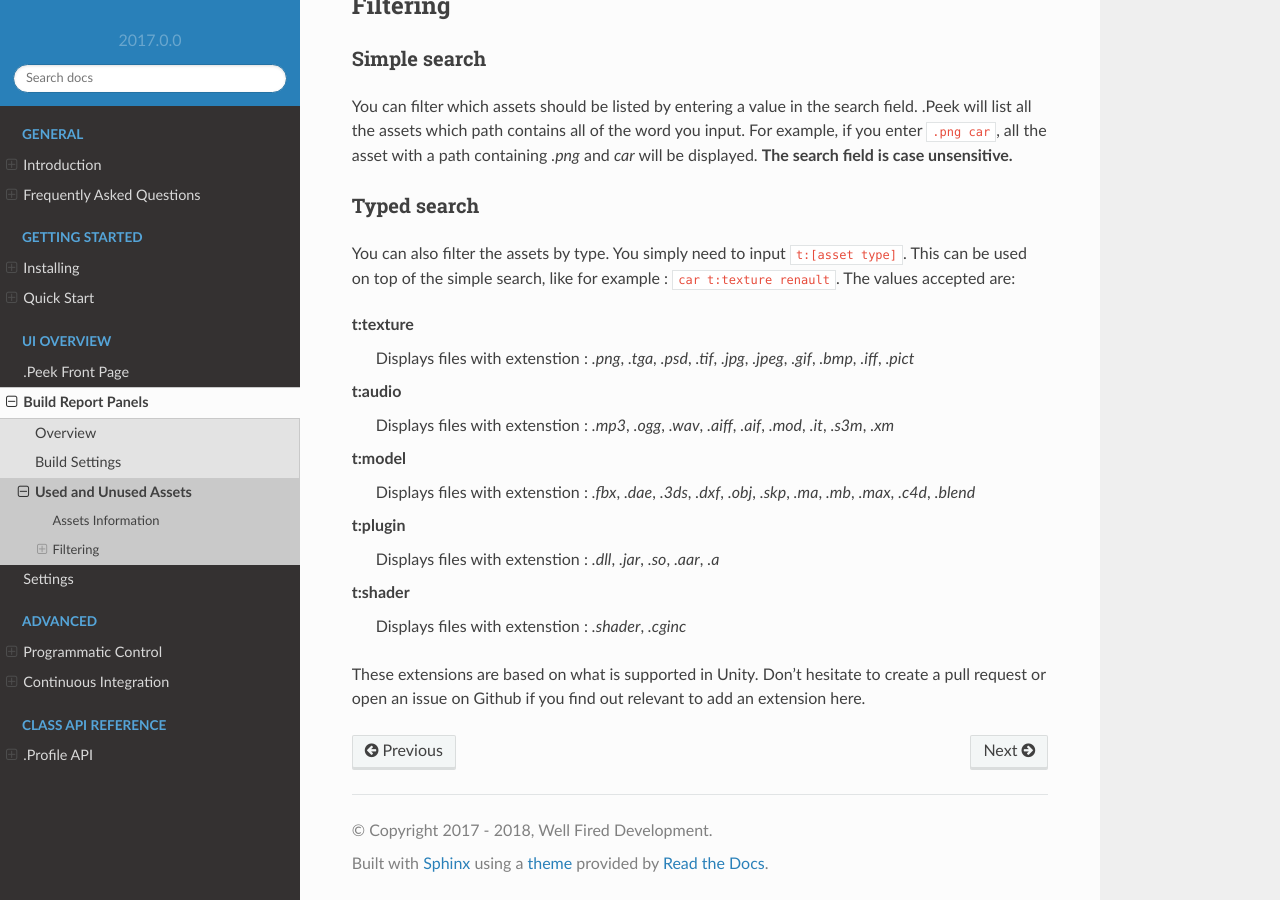
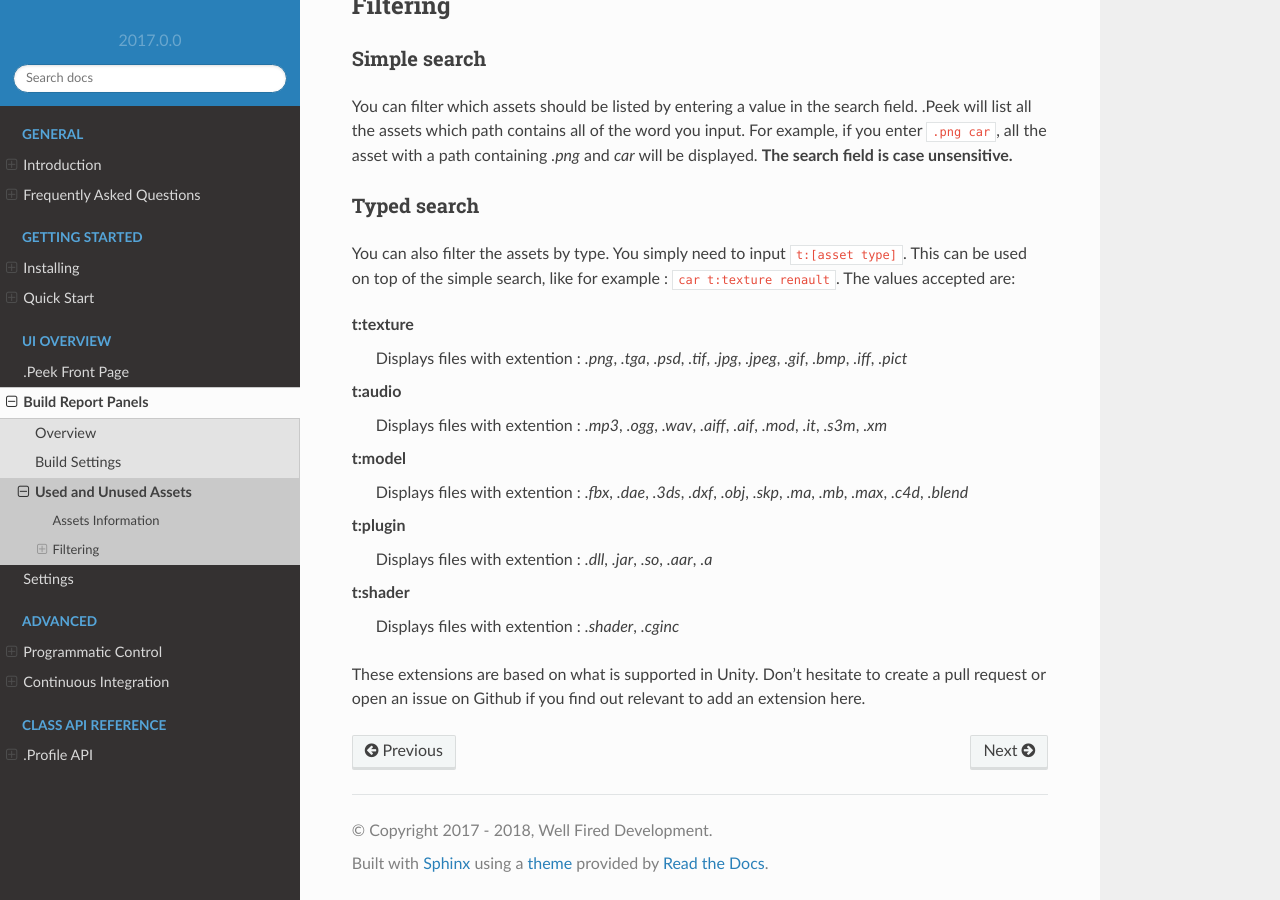
Before and after one commit to WellFiredDevelopment/dotPeekDocumentation, a Sphinx documentation site: the page built from sphinx/source/ui-overview/build-report-panels/build-report-assets.rst, in a window 1280 px wide and 900 px high, scrolled down 1253 px. Built offline with Sphinx 7.4.7 and the Read the Docs theme 2.0.0, drawn with Linux system fonts in a browser that asks for light colours.

Commit message:
Update build-report-assets.rst

```diff
--- a/sphinx/source/ui-overview/build-report-panels/build-report-assets.rst
+++ b/sphinx/source/ui-overview/build-report-panels/build-report-assets.rst
@@ -41,19 +41,19 @@ You can also filter the assets by type. You simply need to input ``t:[asset type
 simple search, like for example : ``car t:texture renault``. The values accepted are:
 
 t:texture
-   Displays files with extenstion : *.png*, *.tga*, *.psd*, *.tif*, *.jpg*, *.jpeg*, *.gif*, *.bmp*, *.iff*, *.pict*
+   Displays files with extention : *.png*, *.tga*, *.psd*, *.tif*, *.jpg*, *.jpeg*, *.gif*, *.bmp*, *.iff*, *.pict*
 
 t:audio
-   Displays files with extenstion : *.mp3*, *.ogg*, *.wav*, *.aiff*, *.aif*, *.mod*, *.it*, *.s3m*, *.xm*
+   Displays files with extention : *.mp3*, *.ogg*, *.wav*, *.aiff*, *.aif*, *.mod*, *.it*, *.s3m*, *.xm*
 
 t:model
-   Displays files with extenstion : *.fbx*, *.dae*, *.3ds*, *.dxf*, *.obj*, *.skp*, *.ma*, *.mb*, *.max*, *.c4d*, *.blend*
+   Displays files with extention : *.fbx*, *.dae*, *.3ds*, *.dxf*, *.obj*, *.skp*, *.ma*, *.mb*, *.max*, *.c4d*, *.blend*
 
 t:plugin
-   Displays files with extenstion : *.dll*, *.jar*, *.so*, *.aar*, *.a*
+   Displays files with extention : *.dll*, *.jar*, *.so*, *.aar*, *.a*
 
 t:shader
-   Displays files with extenstion : *.shader*, *.cginc*
+   Displays files with extention : *.shader*, *.cginc*
 
 These extensions are based on what is supported in Unity. Don't hesitate to create a pull request or open an issue on
 Github if you find out relevant to add an extension here.
```
